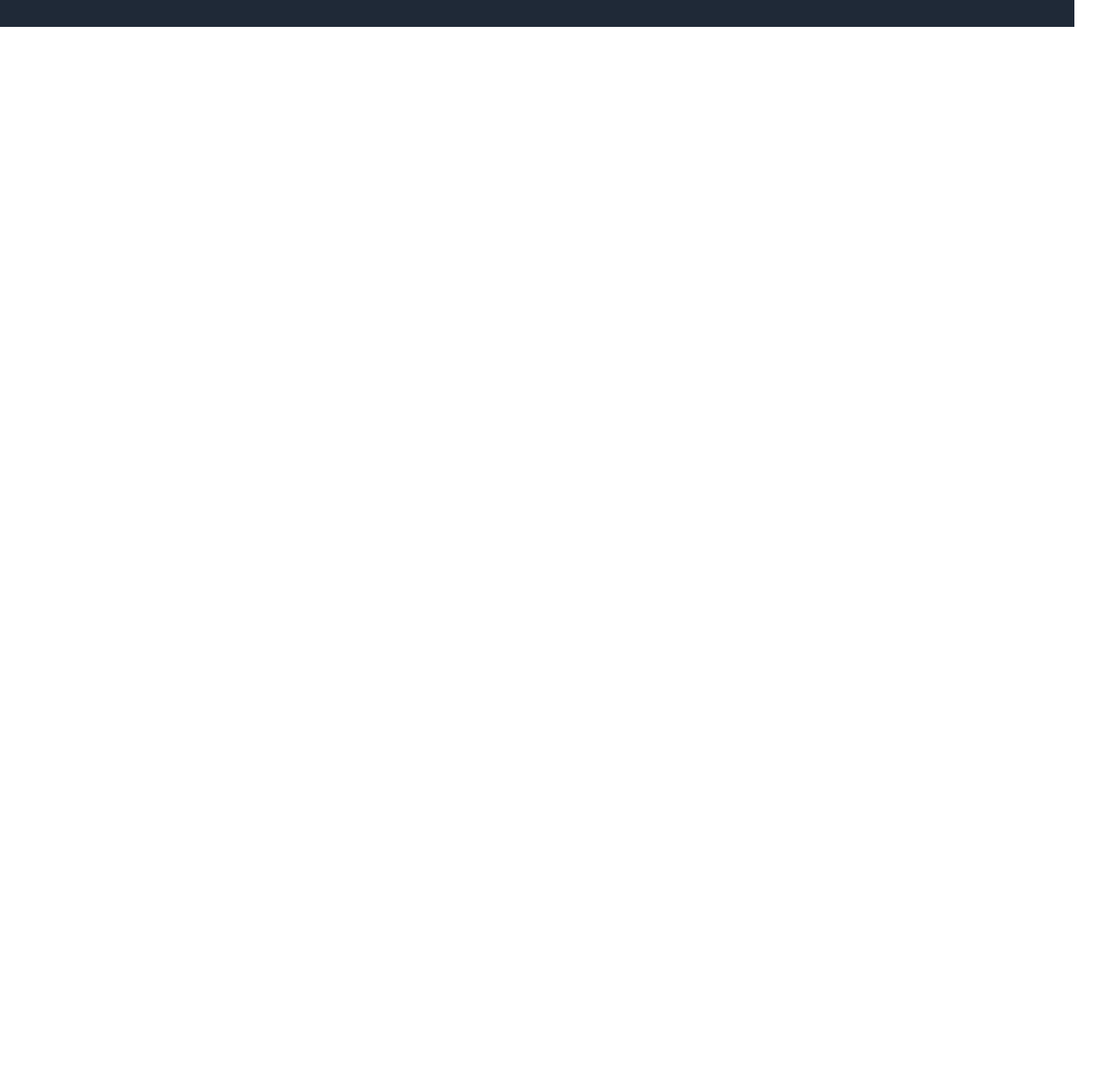
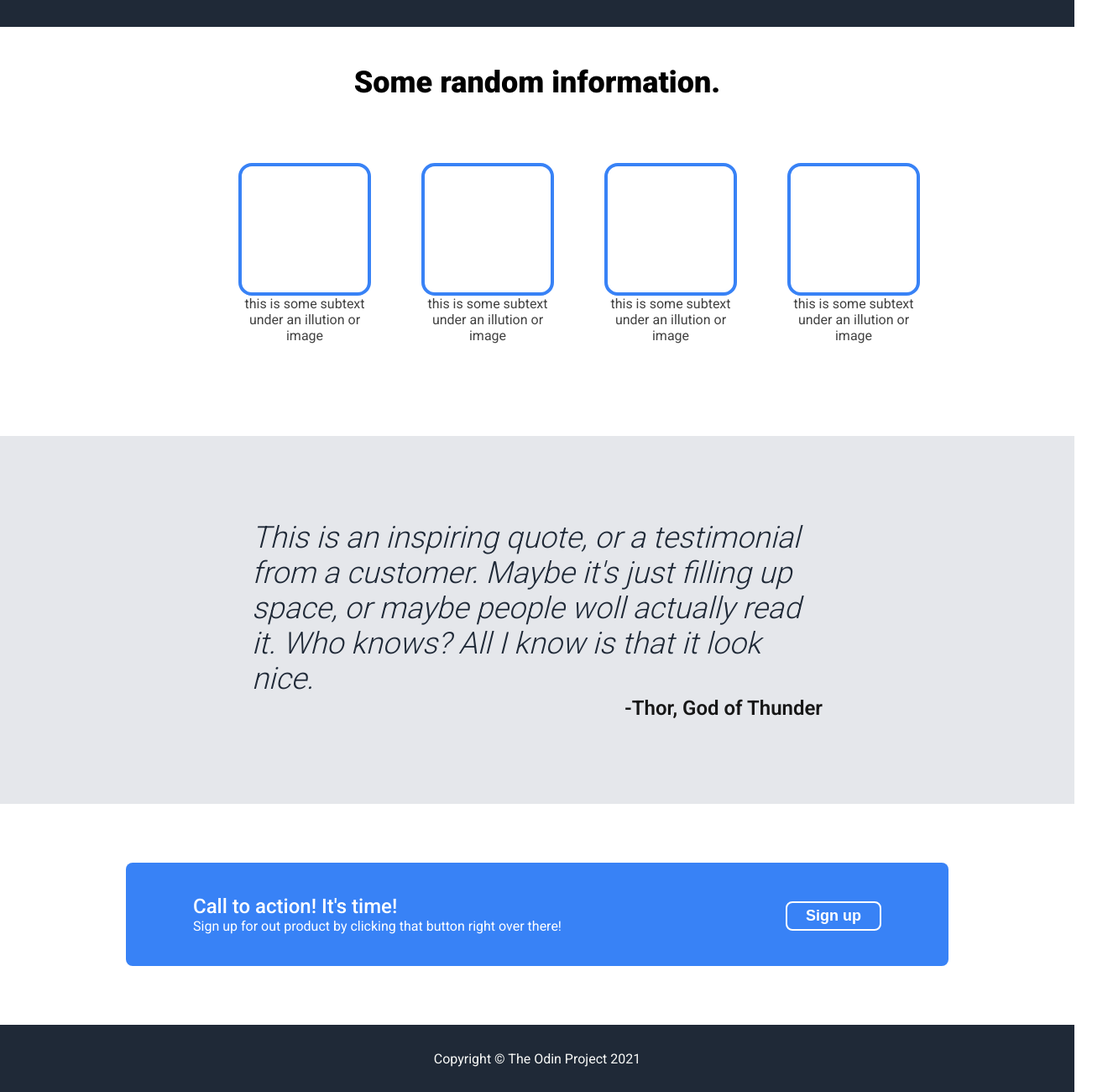
Before and after one commit to Dark-WizZ/landing-page, a plain HTML site: page index.html in a window 1280 px wide. Shown: the part 418-1718 px from the top of the page at 84% size, 1326 px wide, since content can reach past the window. Before the commit the page ends 800 px from the top, so only its background shows below. Drawn offline with Linux system fonts and the light colour scheme.

Commit message:
Compete basic designs

```diff
--- a/index.html
+++ b/index.html
@@ -3,11 +3,11 @@
   <head>
     <meta charset="utf-8">
     <title>Home</title>
-    <link href='http://fonts.googleapis.com/css?family=Roboto:400,700' rel='stylesheet' type='text/css'>
+    <link href='http://fonts.googleapis.com/css?family=Roboto:100,200,300,400,500,600,700,800,900' rel='stylesheet' type='text/css'>
     <link rel="stylesheet" href="style.css">
   </head>
   <body>
-    <div class="cont">
+    <div class="page">
       <div class="top">
         <div class="hero">
           <div class="heading">Header Logo</div>
@@ -33,9 +33,72 @@
           </div>
         </div>
       </div>
-    </div>
-    <div class="footer">
+      <div class="informations">
+        <div class="head">
+          Some random information.
+        </div>
+        <div class="cont">
+          <div class="info">
+            <div class="img">
 
+            </div>
+            <div class="text">
+              this is some subtext under an illution or image
+            </div>
+          </div>
+          <div class="info">
+            <div class="img">
+
+            </div>
+            <div class="text">
+              this is some subtext under an illution or image
+            </div>
+          </div>
+          <div class="info">
+            <div class="img">
+
+            </div>
+            <div class="text">
+              this is some subtext under an illution or image
+            </div>
+          </div>
+          <div class="info">
+            <div class="img">
+
+            </div>
+            <div class="text">
+              this is some subtext under an illution or image
+            </div>
+          </div>
+        </div>
+      </div>
+      <div class="quote">
+        <div class="text">
+          This is an inspiring quote, or a testimonial from a
+          customer. Maybe it's just filling up space, or maybe
+          people woll actually read it. Who knows? All I know
+          is that it look nice.
+        </div>
+        <div class="author">
+          -Thor, God of Thunder
+        </div>
+      </div>
+      <div class="cta">
+        <div class="layout">
+          <div class="text">
+            <div class="top-text">
+              Call to action! It's time!
+            </div>
+            <div class="bott-text">
+              Sign up for out product by clicking that button right over there!
+            </div>
+          </div>
+          <button>Sign up</button>
+        </div>
+      </div>
+      <div class="footer">
+        Copyright © The Odin Project 2021
+      </div>
     </div>
   </body>
 </html>
--- a/style.css
+++ b/style.css
@@ -3,6 +3,12 @@ body{
   display: flex;
   flex-direction: column;
   margin:0;
+}
+
+.page{
+  display:flex;
+  justify-content: space-between;
+  flex-direction: column;
 }
 
 .links{
@@ -14,6 +20,8 @@ body{
   padding:16px 100px 100px 200px;
   background-color: #1F2937;
   color:white;
+  flex-basis: 0;
+  flex-grow:1;
 }
 
 .heading{
@@ -29,7 +37,7 @@ body{
   align-items: center;
   margin-bottom: 90px;
 }
-.text,
+.top .text,
 a{
   text-decoration: none;
   font-size: 18px;
@@ -40,13 +48,14 @@ a{
   padding-right:70px;
 }
 
-.cont{
+.top .cont{
   display: flex;
   align-items: center;
 }
 .right,
 .left{
   /* border:3px solid; */
+  min-width: 350px;
   display:flex;
   justify-content: center;
   align-items: center;
@@ -75,3 +84,91 @@ button{
   margin-top:8px;
   font-weight: 700;
 }
+
+.informations{
+  display: flex;
+  flex-direction: column;
+  align-items: center;
+}
+
+.informations .head{
+  padding:45px;
+  font-size: 36px;
+  font-weight: 900;
+}
+
+.informations .img{
+  border:4px solid #3882f6;
+  width: 150px;
+  height: 150px;
+  border-radius: 16px;
+}
+
+.informations .cont{
+  padding: 0 200px 80px 300px;
+  display: flex;
+}
+
+.informations .text{
+  text-align: center;
+  color: #424242;
+  font-size: 16px;
+}
+
+.informations .info{
+  display: flex;
+  flex-direction: column;
+  flex:0;
+  margin: 30px;
+}
+
+.quote{
+  display: flex;
+  flex-direction: column;
+  background-color: #e5e7eb;
+  padding: 100px 300px;
+}
+
+.quote .text{
+  font-style: italic;
+  font-weight:300;
+  font-size: 36px;
+  color: #1f2937
+}
+
+.quote .author{
+  font-weight: 600;
+  font-size: 24px;
+  align-self: flex-end;
+  color:  rgb(23, 23, 23);
+}
+.cta .layout{
+  display: flex;
+  background-color: #3882f6;
+  margin:70px 150px;
+  border-radius: 8px;
+  justify-content: space-between;
+  padding:38px 80px;
+}
+.cta .text{
+  display: flex;
+  flex-direction: column;
+  color: white;
+}
+.cta button{
+  color:white;
+  border: 2px solid white;
+}
+.cta .top-text{
+  font-size: 24px;
+  font-weight: 500;
+}
+
+.footer{
+  display: flex;
+  justify-content: center;
+  background-color: #1f2937;
+  color: #F9FAF8;
+  height: 80px;
+  align-items: center;
+}
```
